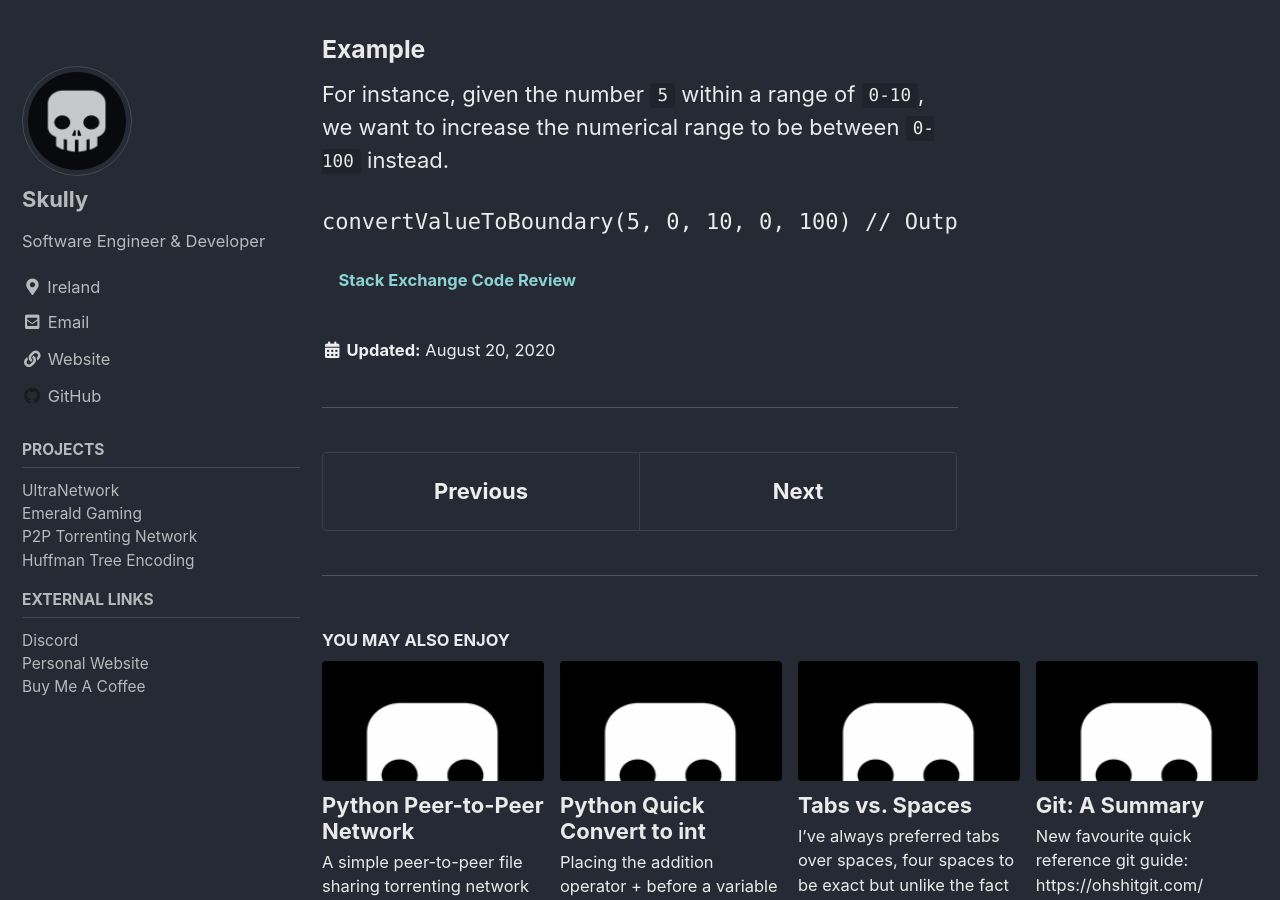
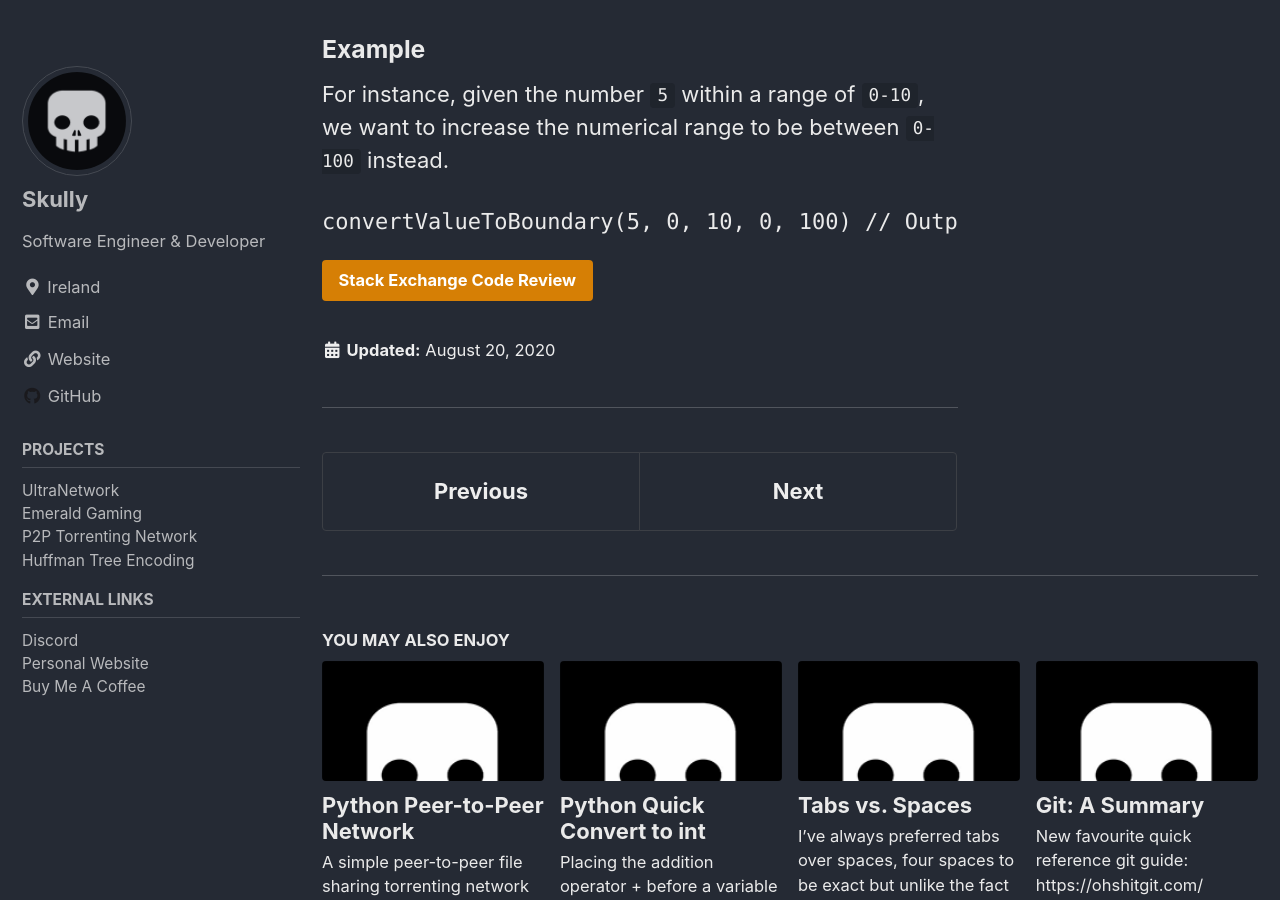
Before and after one commit to ImSkully/ImSkully, a Jekyll site: the page built from _posts/2020-08-20-adjust-value-boundary.md, in a window 1280 px wide and 900 px high, scrolled down 1194 px. Built offline with Jekyll 4.4.1, drawn with Linux system fonts in a browser that asks for light colours; cached includes are drawn as plain includes.

Commit message:
add button to href

````diff
--- a/_posts/2020-08-20-adjust-value-boundary.md
+++ b/_posts/2020-08-20-adjust-value-boundary.md
@@ -43,4 +43,4 @@ For instance, given the number `5` within a range of `0-10`, we want to increase
 convertValueToBoundary(5, 0, 10, 0, 100) // Output -> 50
 ```
 
-<div markdown="0"><a href="https://codereview.stackexchange.com/questions/269408/convert-number-from-old-range-to-new-numeric-range" class="btn">Stack Exchange Code Review</a></div>
+<div markdown="0"><a href="https://codereview.stackexchange.com/questions/269408/convert-number-from-old-range-to-new-numeric-range" target="_blank" class="btn btn--warning">Stack Exchange Code Review</a></div>
````
